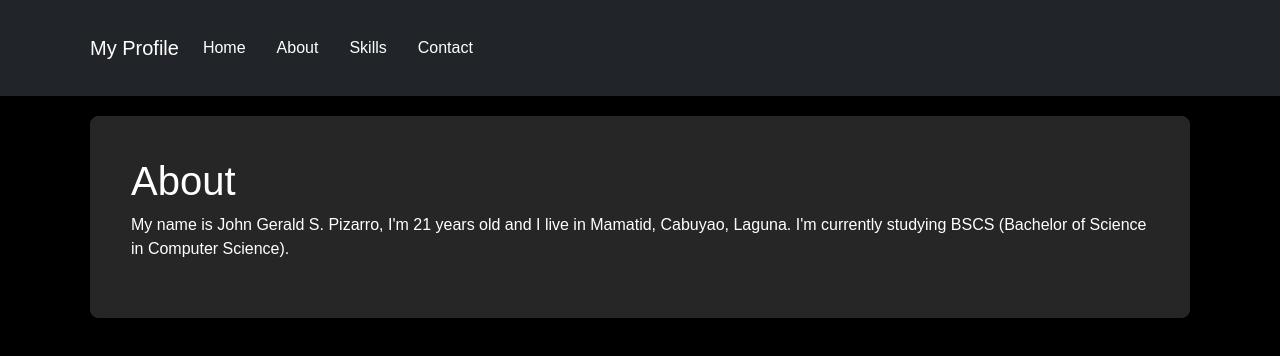
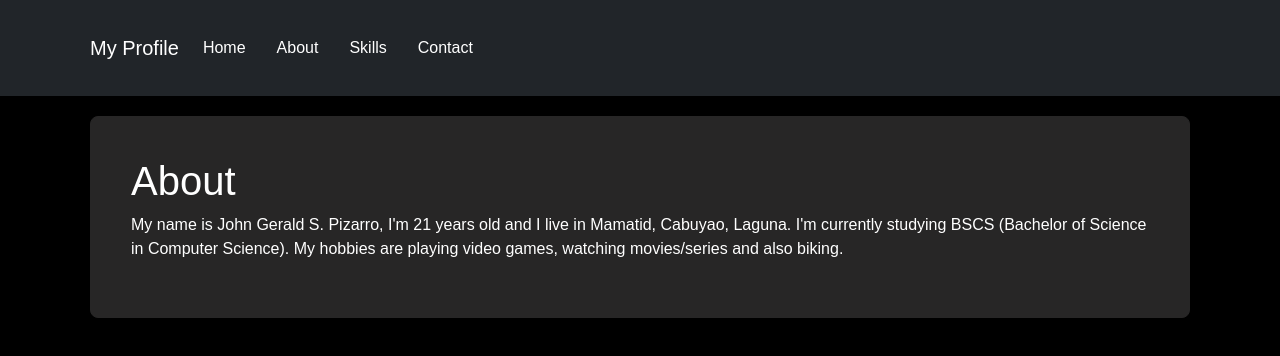
Before and after one commit to Gerald1818/Personal-Webpage, a React (Create React App) app: page /about in a window 1280 px wide. Shown: the top 356 px of the page. Built offline with nearby package versions, Linux system fonts and the light colour scheme.

Commit message:
Added new info in about section

```diff
--- a/src/components/About.js
+++ b/src/components/About.js
@@ -7,7 +7,9 @@ function About() {
       <section>
         <div class="panel">
             <h1>About</h1>
-            <p>My name is John Gerald S. Pizarro, I'm 21 years old and I live in Mamatid, Cabuyao, Laguna. I'm currently studying BSCS (Bachelor of Science in Computer Science).</p>
+            <p>My name is John Gerald S. Pizarro, I'm 21 years old and I live in Mamatid, Cabuyao, Laguna. I'm currently studying BSCS (Bachelor of Science in Computer Science).
+              My hobbies are playing video games, watching movies/series and also biking.
+            </p>
         </div>
     </section>
     </Container>
```
